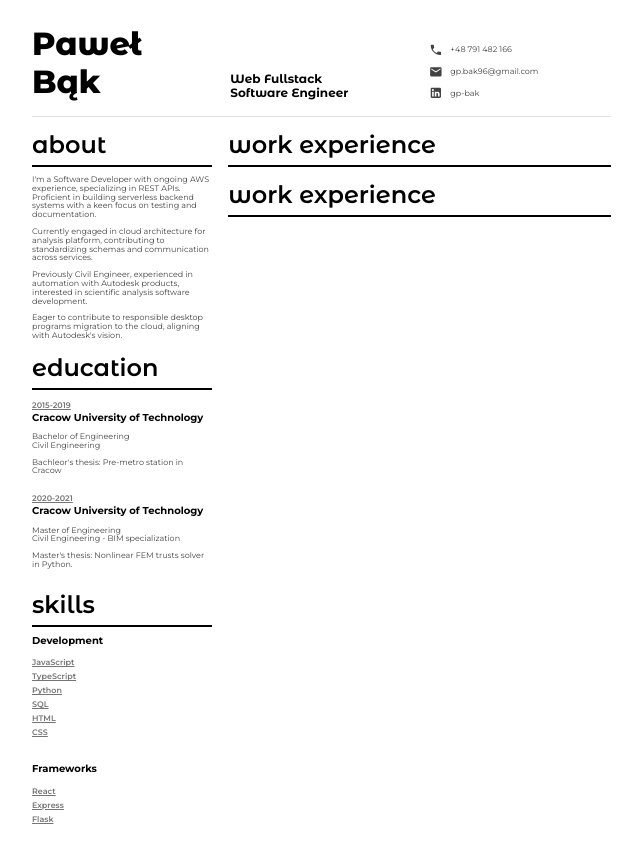
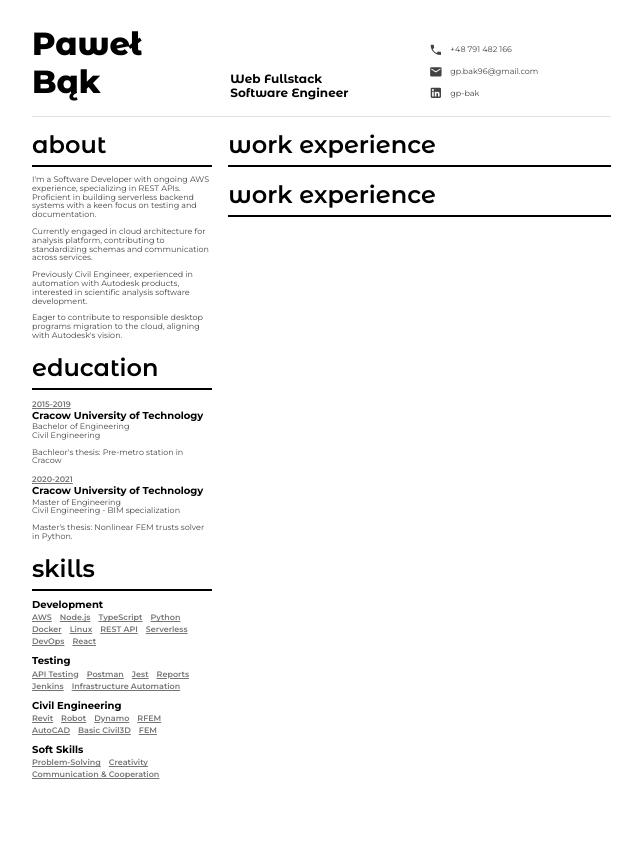
Before and after one commit to vanderAries/react-mui-cv, a React (Vite) app: page / in a window 1280 px wide. Shown: the whole page, without its empty margins (340-982 px from the left). Built offline with nearby package versions, Linux system fonts and the light colour scheme.

Commit message:
Style adjustments

```diff
--- a/src/app/theme.ts
+++ b/src/app/theme.ts
@@ -28,6 +28,7 @@ const theme = createTheme({
     subtitle1: {
       fontSize: 8,
       fontWeight: 600,
+      lineHeight: 1.5,
       textDecoration: "underline",
       textUnderlineOffset: 1,
       color: grey[600],
--- a/src/components/atoms/ContactItem.tsx
+++ b/src/components/atoms/ContactItem.tsx
@@ -6,7 +6,6 @@ interface ContactItemProps {
   icon: React.ElementType;
 }
 
-// Function declaration for the component
 export default function ContactItem({
   detail,
   icon: IconComponent,
--- a/src/components/atoms/EducationItem.tsx
+++ b/src/components/atoms/EducationItem.tsx
@@ -16,12 +16,10 @@ export default function EducationItem({
   detail,
 }: EducationItemProps) {
   return (
-    <Box display="flex" flexDirection="column" marginY={1}>
-      <Box>
-        <Typography variant="subtitle1">{years}</Typography>
-        <Typography variant="h4">{university}</Typography>
-      </Box>
-      <Box marginY={1}>
+    <Box display="flex" flexDirection="column" marginTop={1}>
+      <Typography variant="subtitle1">{years}</Typography>
+      <Typography variant="h4">{university}</Typography>
+      <Box marginBottom={1}>
         <Typography variant="body1">{degree}</Typography>
         <Typography variant="body1">{field}</Typography>
       </Box>
--- a/src/components/atoms/SkillsItem.tsx
+++ b/src/components/atoms/SkillsItem.tsx
@@ -7,13 +7,15 @@ interface SkillsItemProps {
 
 export default function SkillsItem({ category, skills }: SkillsItemProps) {
   return (
-        <Box display="flex" flexDirection="column" marginY={1}>
-            <Box>
+    <Box display="flex" flexDirection="column" marginTop={1}>
       <Typography variant="h4">{category}</Typography>
+      <Box display="flex" flexWrap="wrap">
+        {skills.map((skill, index) => (
+          <Box marginRight={1}>
+            <Typography key={index} variant="subtitle1">
+              {skill}
+            </Typography>
           </Box>
-            <Box marginY={1}>
-                {skills.map((skill, index) => (
-                    <Typography key={index} variant="subtitle1">{skill}</Typography>
         ))}
       </Box>
     </Box>
--- a/src/components/molecules/Skills.tsx
+++ b/src/components/molecules/Skills.tsx
@@ -8,11 +8,19 @@ export default function Skills() {
       <SectionTitle detail="skills" />
       <SkillsItem
         category="Development"
-        skills={["JavaScript", "TypeScript", "Python", "SQL", "HTML", "CSS"]}
+        skills={["AWS", "Node.js", "TypeScript", "Python", "Docker", "Linux", "REST API", "Serverless", "DevOps", "React"]}
       />
       <SkillsItem
-        category="Frameworks"
-        skills={["React", "Express", "Flask"]}
+        category="Testing"
+        skills={["API Testing", "Postman", "Jest", "Reports", "Jenkins", "Infrastructure Automation"]}
+      />
+      <SkillsItem
+        category="Civil Engineering"
+        skills={["Revit", "Robot", "Dynamo", "RFEM", "AutoCAD", "Basic Civil3D", "FEM"]}
+      />
+      <SkillsItem
+        category="Soft Skills"
+        skills={["Problem-Solving", "Creativity", "Communication & Cooperation"]}
       />
     </Box>
   );
```
Also changed, not shown: src/pages/MainPage.tsx (renamed from src/pages/MainPage/index.tsx). Lines whose indentation alone changed are shown as unchanged.
